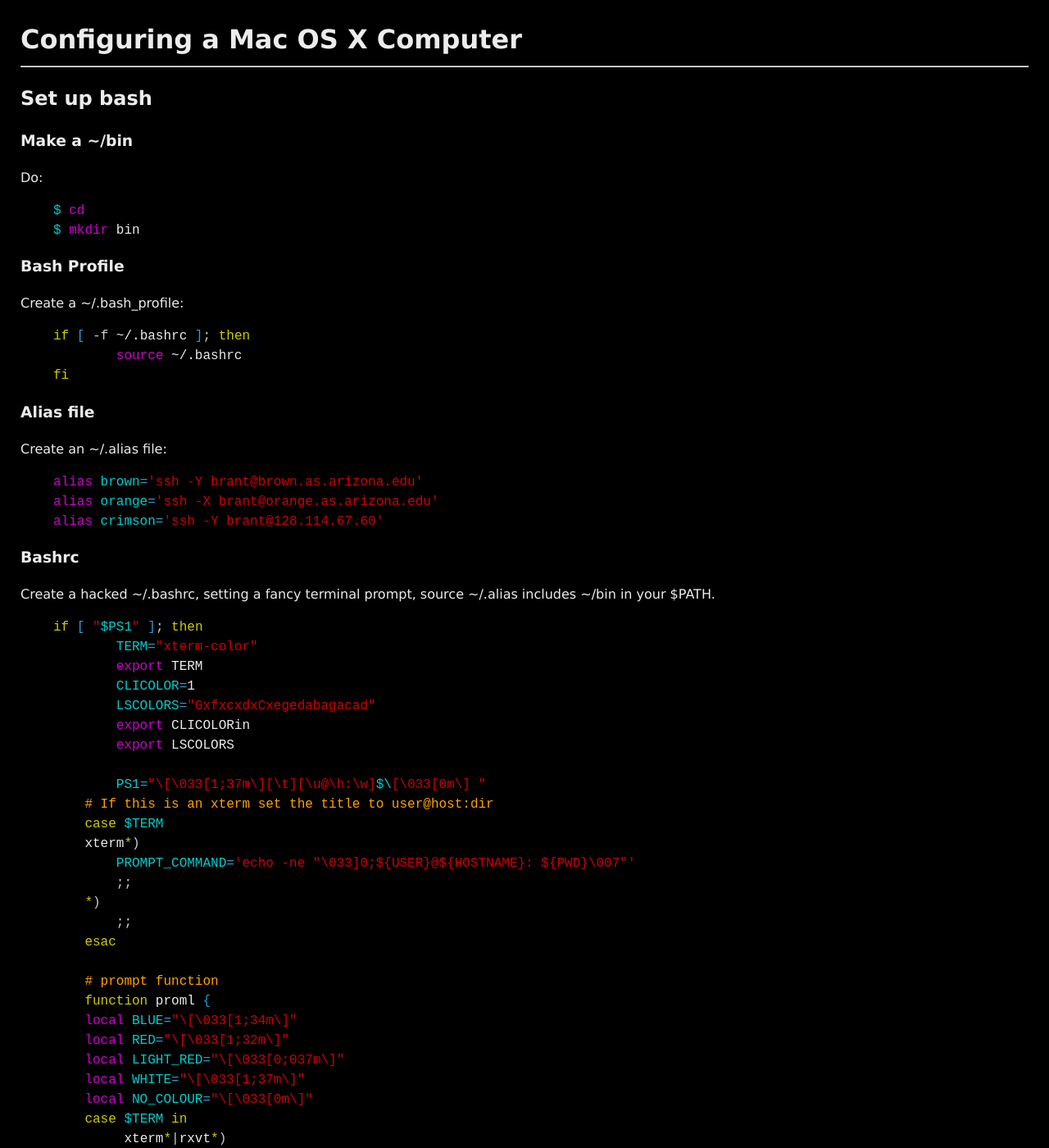
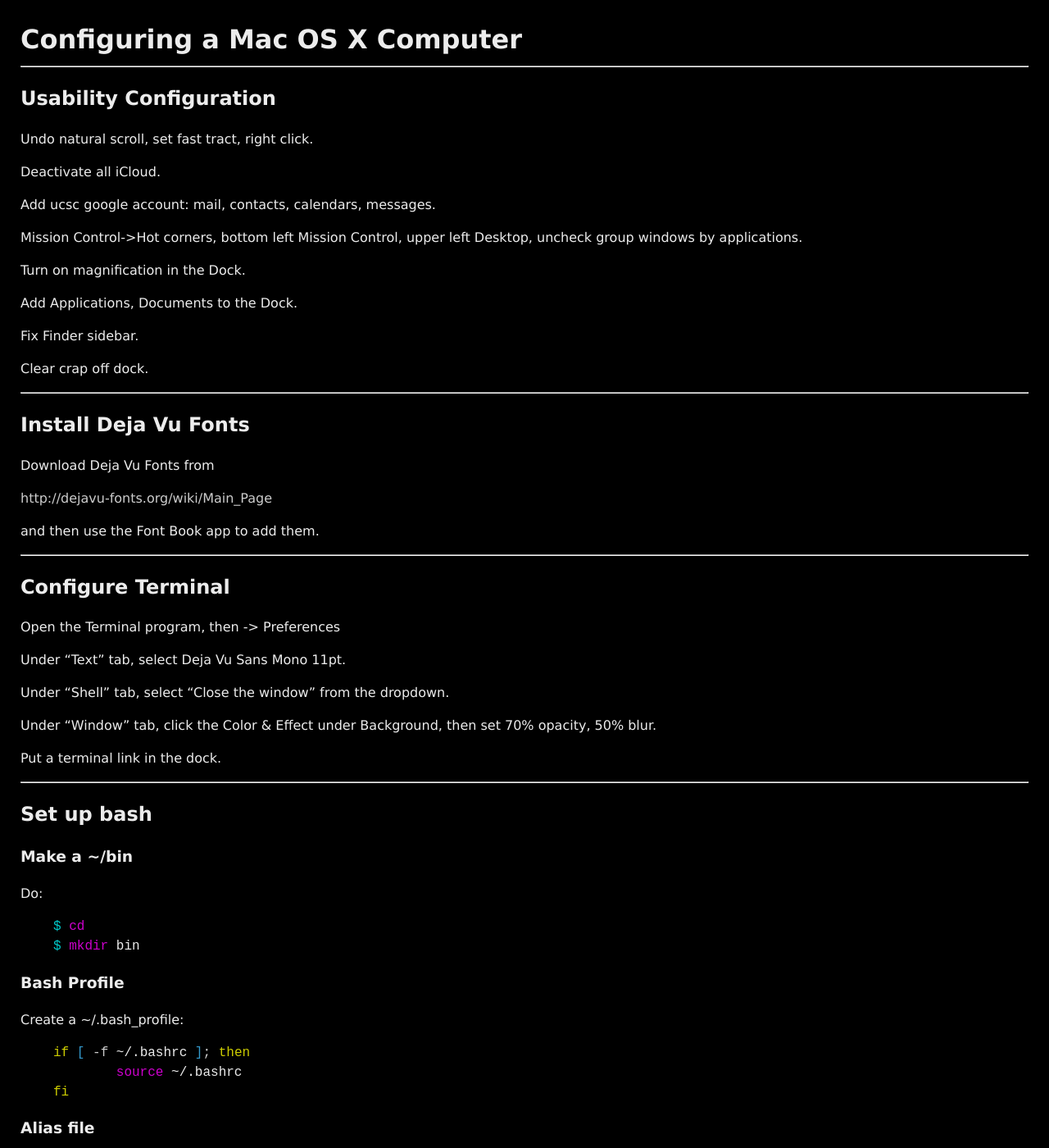
Before and after one commit to brantr/brantr.github.io, a Jekyll site: the page built from _posts/2015-09-15-Computer-configuration.md, in a window 1280 px wide and 1400 px high. Shown: the whole window at 82% size. Built offline with Jekyll 4.4.1, drawn with Linux system fonts in a browser that asks for light colours; Markdown is read by kramdown in place of the engine named in the settings; some of the changed text lies outside the part shown.

Commit message:
Added usability configuration.

```diff
--- a/_posts/2015-09-15-Computer-configuration.md
+++ b/_posts/2015-09-15-Computer-configuration.md
@@ -4,6 +4,55 @@ title: Configuring a Mac OS X Computer
 ---
 
 ---
+
+Usability Configuration
+---------------------
+
+Undo natural scroll, set fast tract, right click.
+
+Deactivate all iCloud.
+
+Add ucsc google account: mail, contacts, calendars, messages.
+
+Mission Control->Hot corners, bottom left Mission Control, upper left Desktop, uncheck group windows by applications.
+
+Turn on magnification in the Dock.
+
+Add Applications, Documents to the Dock.
+
+Fix Finder sidebar.
+
+Clear crap off dock.
+
+---
+
+Install Deja Vu Fonts
+---------------------
+
+Download Deja Vu Fonts from
+
+<http://dejavu-fonts.org/wiki/Main_Page>
+
+and then use the Font Book app to add them.
+
+***
+
+
+Configure Terminal
+------------------
+
+Open the Terminal program, then -> Preferences
+
+Under "Text" tab, select Deja Vu Sans Mono 11pt.
+
+Under "Shell" tab, select "Close the window" from the dropdown.
+
+Under "Window" tab, click the Color & Effect under Background, then set 70% opacity, 50% blur.
+
+Put a terminal link in the dock.
+
+***
+
 
 Set up bash
 ------------
@@ -44,17 +93,20 @@ alias crimson='ssh -Y brant@128.114.67.60'
 Create a hacked ~/.bashrc, setting a fancy terminal prompt, source ~/.alias includes ~/bin in your $PATH.
 
 {% highlight bash %}
+
+
+
 if [ "$PS1" ]; then
 	TERM="xterm-color"
 	export TERM
 	CLICOLOR=1
 	LSCOLORS="GxfxcxdxCxegedabagacad"
-	export CLICOLORin
+	export CLICOLOR
 	export LSCOLORS
 
 	PS1="\[\033[1;37m\][\t][\u@\h:\w]$\[\033[0m\] "
     # If this is an xterm set the title to user@host:dir
-    case $TERM
+    case $TERM in
     xterm*)
         PROMPT_COMMAND='echo -ne "\033]0;${USER}@${HOSTNAME}: ${PWD}\007"'
         ;;
@@ -92,6 +144,8 @@ if [ "$PS1" ]; then
 fi
 {% endhighlight %}
 
+Then source ~/.bashrc
+
 ### Make SSH keys ###
 
 {% highlight bash %}
@@ -120,29 +174,8 @@ $ ln -s /Applications/Sublime\ Text\ 2.app/Contents/SharedSupport/bin/subl subli
 
 ***
 
-Install Deja Vu Fonts
----------------------
 
-Download Deja Vu Fonts from
 
-<http://dejavu-fonts.org/wiki/Main_Page>
-
-and then use the Font Book app to add them.
-
-***
-
-Configure Terminal
-------------------
-
-Open the Terminal program, then -> Preferences
-
-Under "Text" tab, select Deja Vu Sans Mono 11pt.
-
-Under "Shell" tab, select "Close the window" from the dropdown.
-
-Under "Window" tab, click the Color & Effect under Background, then set 70% opacity, 50% blur.
-
-***
 
 Install GitHub Desktop
 ----------------------
```
